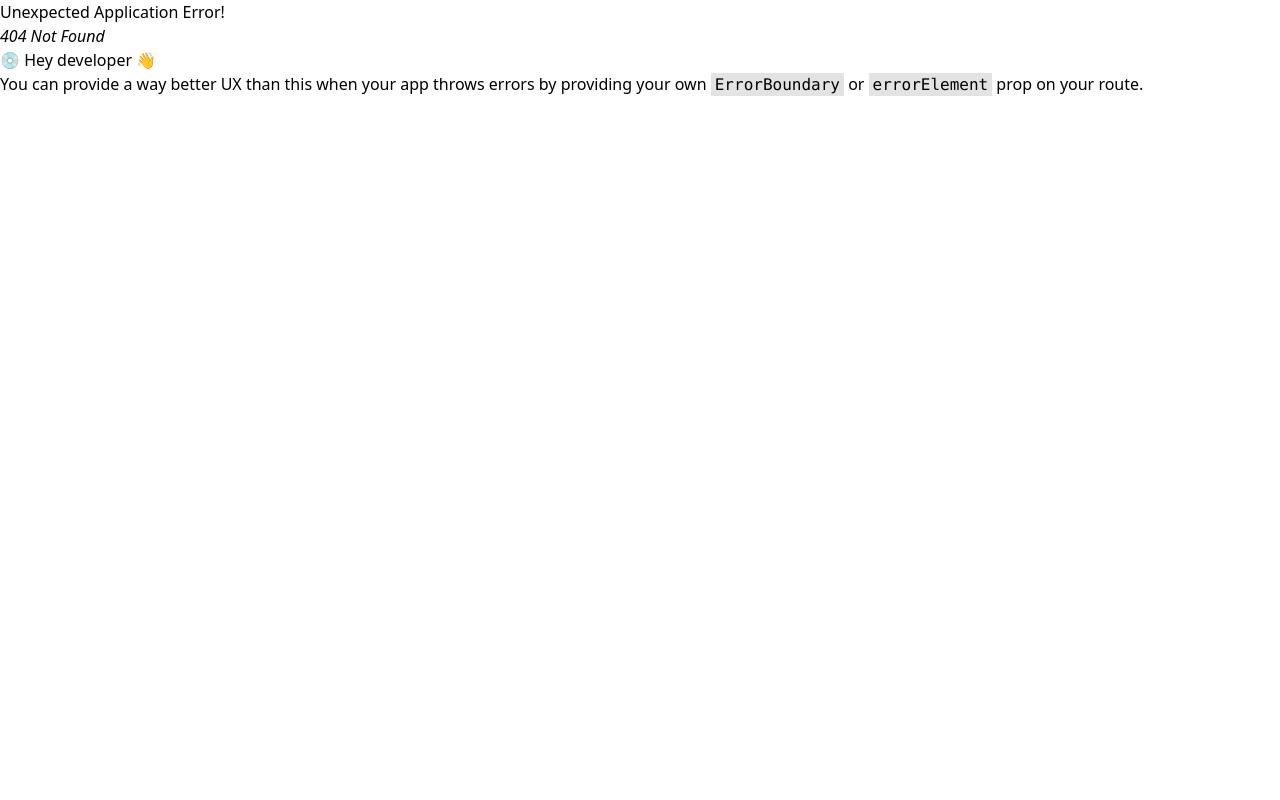
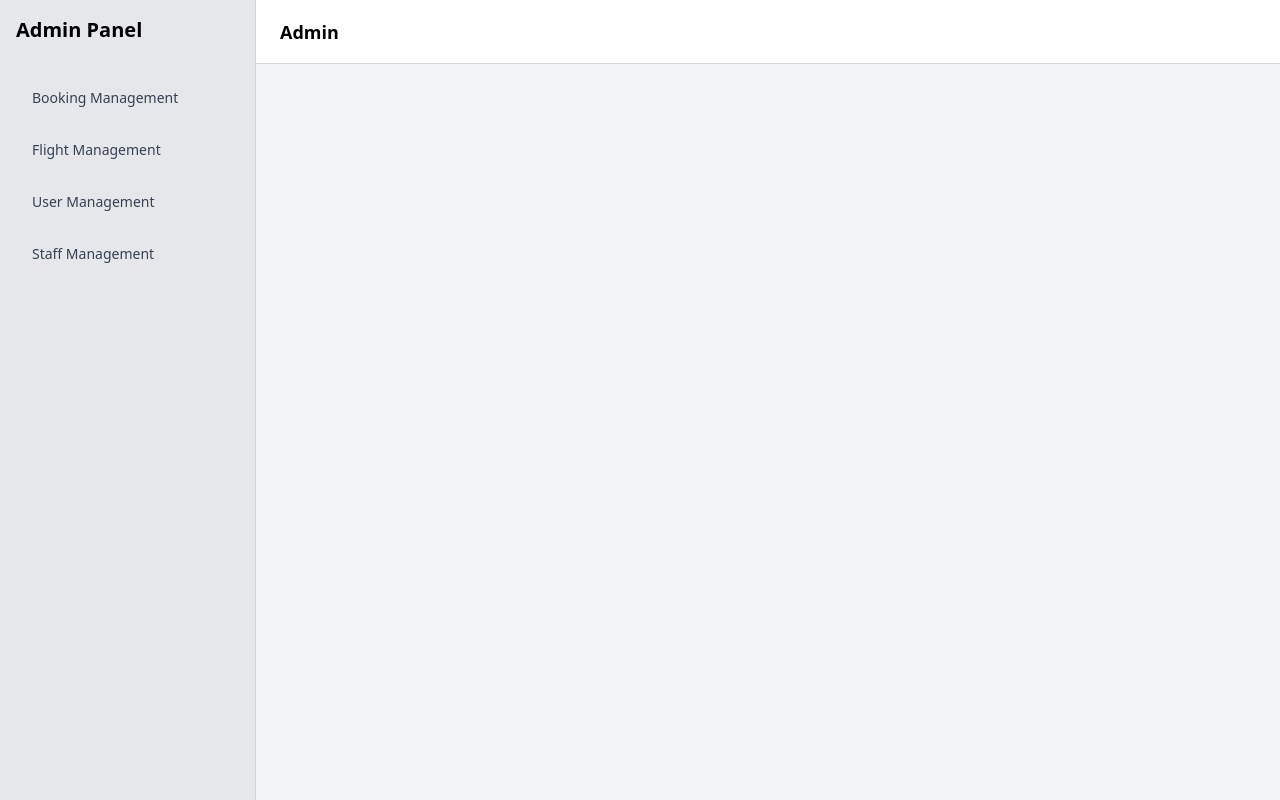
Before and after one commit to pyaemoe23212/AirTicket_Admin, a React (Vite) app: page / in a window 1280 px wide. Before the commit this address had no page. Built offline with nearby package versions, Linux system fonts and the light colour scheme.

Commit message:
SetUp Admin Layout

```diff
--- a/src/Route/route.jsx
+++ b/src/Route/route.jsx
@@ -10,7 +10,7 @@ import StaffForm from "../pages/staff/StaffForm"
 
 const router = createBrowserRouter([
   {
-    path: "/admin",
+    path: "/",
     Component: AdminLayout,
     children: [
       {
--- a/src/layout/AdminHeader.jsx
+++ b/src/layout/AdminHeader.jsx
@@ -2,7 +2,7 @@
 import { useLocation, useNavigate } from "react-router";
 
 const HEADER_CONFIG = {
-  "/admin": {
+  "/admin/bookings": {
     title: "Booking Management",
     actionLabel: "+ New Booking",
     actionPath: "/admin/bookings/bookingform",
--- a/src/layout/AdminSidebar.jsx
+++ b/src/layout/AdminSidebar.jsx
@@ -16,7 +16,7 @@ export default function AdminSidebar() {
 
       {/* Navigation */}
       <nav className="space-y-2">
-        <NavLink to="/admin" end className={navItemClass}>
+        <NavLink to="/admin/bookings" end className={navItemClass}>
           Booking Management
         </NavLink>
 
```
